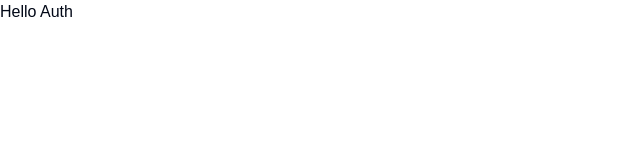
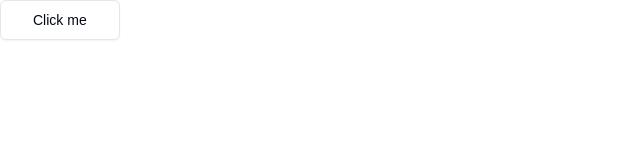
Before and after one commit to sinissto/next-auth, a Next.js app: page / in a window 1280 px wide. Shown: the top 160 px of the page, without its empty margins (0-640 px from the left). Built offline with nearby package versions, Linux system fonts and the light colour scheme.

Commit message:
Shadcn Button installed

```diff
--- a/app/page.tsx
+++ b/app/page.tsx
@@ -1,3 +1,9 @@
+import { Button } from "@/components/ui/button";
+
 export default function Home() {
-  return <p>Hello Auth</p>;
+  return (
+    <Button size={"lg"} variant={"outline"}>
+      Click me
+    </Button>
+  );
 }
--- /dev/null
+++ b/components/ui/button.tsx
@@ -0,0 +1,57 @@
+import * as React from "react"
+import { Slot } from "@radix-ui/react-slot"
+import { cva, type VariantProps } from "class-variance-authority"
+
+import { cn } from "@/lib/utils"
+
+const buttonVariants = cva(
+  "inline-flex items-center justify-center gap-2 whitespace-nowrap rounded-md text-sm font-medium transition-colors focus-visible:outline-none focus-visible:ring-1 focus-visible:ring-ring disabled:pointer-events-none disabled:opacity-50 [&_svg]:pointer-events-none [&_svg]:size-4 [&_svg]:shrink-0",
+  {
+    variants: {
+      variant: {
+        default:
+          "bg-primary text-primary-foreground shadow hover:bg-primary/90",
+        destructive:
+          "bg-destructive text-destructive-foreground shadow-sm hover:bg-destructive/90",
+        outline:
+          "border border-input bg-background shadow-sm hover:bg-accent hover:text-accent-foreground",
+        secondary:
+          "bg-secondary text-secondary-foreground shadow-sm hover:bg-secondary/80",
+        ghost: "hover:bg-accent hover:text-accent-foreground",
+        link: "text-primary underline-offset-4 hover:underline",
+      },
+      size: {
+        default: "h-9 px-4 py-2",
+        sm: "h-8 rounded-md px-3 text-xs",
+        lg: "h-10 rounded-md px-8",
+        icon: "h-9 w-9",
+      },
+    },
+    defaultVariants: {
+      variant: "default",
+      size: "default",
+    },
+  }
+)
+
+export interface ButtonProps
+  extends React.ButtonHTMLAttributes<HTMLButtonElement>,
+    VariantProps<typeof buttonVariants> {
+  asChild?: boolean
+}
+
+const Button = React.forwardRef<HTMLButtonElement, ButtonProps>(
+  ({ className, variant, size, asChild = false, ...props }, ref) => {
+    const Comp = asChild ? Slot : "button"
+    return (
+      <Comp
+        className={cn(buttonVariants({ variant, size, className }))}
+        ref={ref}
+        {...props}
+      />
+    )
+  }
+)
+Button.displayName = "Button"
+
+export { Button, buttonVariants }
--- a/package.json
+++ b/package.json
@@ -9,6 +9,7 @@
     "lint": "next lint"
   },
   "dependencies": {
+    "@radix-ui/react-slot": "^1.1.1",
     "class-variance-authority": "^0.7.1",
     "clsx": "^2.1.1",
     "lucide-react": "^0.474.0",
```
Also changed, not shown: 1 other file (tests, documents, lock files or other folders).
